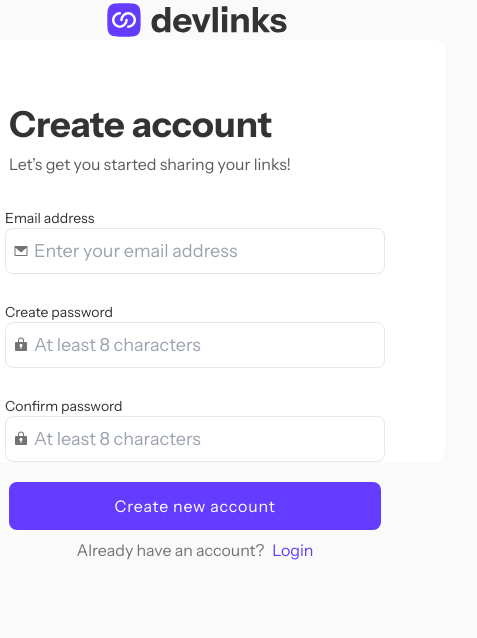
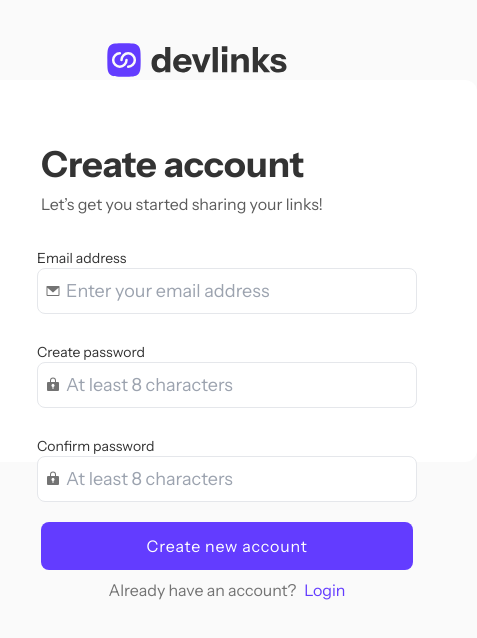
Before and after one commit to Guidotss/link-sharing, a Next.js app: page /auth/register in a window 390 px wide. Shown: the top 638 px of the page, 477 px wide, since content can reach past the window. Built offline with nearby package versions, Linux system fonts and the light colour scheme.

Commit message:
Empezando responsive mobile loginPage y registerPage

```diff
--- a/src/app/auth/register/page.tsx
+++ b/src/app/auth/register/page.tsx
@@ -3,7 +3,7 @@ import { RegisterForm } from "@/components/form";
 
 const RegisterPage = () => {
   return (
-    <main className="flex flex-col items-center 2xl:justify-center h-screen">
+    <main className="flex flex-col items-center 2xl:justify-center h-screen py-10 md:py-0">
       <div className="flex 2xl:mb-10">
         <DevlinksLargeIcon />
       </div>
--- a/src/components/form/LoginForm.tsx
+++ b/src/components/form/LoginForm.tsx
@@ -48,7 +48,7 @@ export const LoginForm = () => {
 
   return (
     <form
-      className="flex flex-col bg-white rounded-xl h-1/2 w-[500px] p-16 text-dark_grey"
+      className="flex flex-col bg-white rounded-xl h-1/2 w-[500px] p-16 text-dark_gre ml-16 md:ml-0"
       onSubmit={handleSubmit}
     >
       <h3 className="text-4xl font-bold">Login</h3>
--- a/src/components/form/RegisterForm.tsx
+++ b/src/components/form/RegisterForm.tsx
@@ -65,7 +65,7 @@ export const RegisterForm = () => {
 
   return (
     <form
-      className="flex flex-col bg-white rounded-xl h-1/2 w-[500px] p-16 text-dark_grey"
+      className="flex flex-col bg-white rounded-xl h-1/2 w-[500px] p-16 ml-16 text-dark_grey"
       onSubmit={handleRegister}
     >
       <h3 className="text-4xl font-bold">Create account</h3>
```
